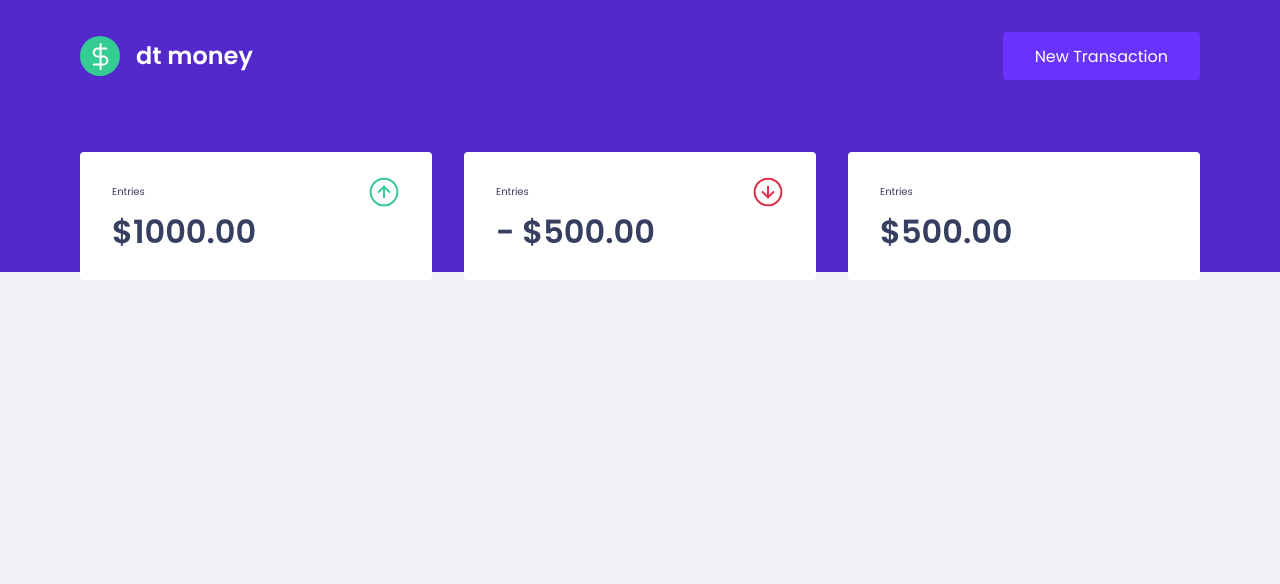
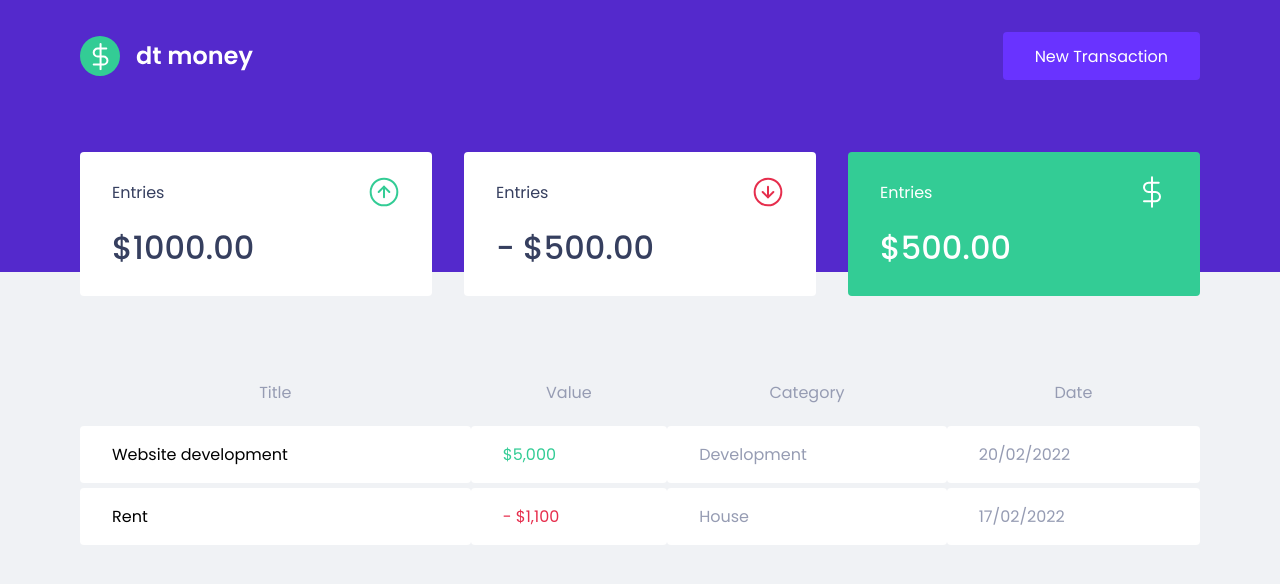
Before and after one commit to Bernardomennndes/dt-money, a React (Create React App) app: page / in a window 1280 px wide. Shown: the top 584 px of the page. Built offline with nearby package versions, Linux system fonts and the light colour scheme.

Commit message:
transactions table included

```diff
--- a/public/index.html
+++ b/public/index.html
@@ -11,7 +11,7 @@
 
   <title>dtMoney | Main Page</title>
 
-  <link href="https://fonts.googleapis.com/css2?family=Poppins:wght@400;600&display=swap" rel="stylesheet">
+  <link href="https://fonts.googleapis.com/css2?family=Poppins:wght@400;500;600&display=swap" rel="stylesheet">
 </head>
 
 <body>
--- a/src/components/Dashboard/index.tsx
+++ b/src/components/Dashboard/index.tsx
@@ -1,5 +1,6 @@
 import { Container } from "./styles";
 import { Summary } from "../Summary/index"
+import { TransactionsTable } from "../TransactionsTable";
 
 
 export function Dashboard() {
@@ -7,6 +8,7 @@ export function Dashboard() {
         <>
             <Container>
                 <Summary />
+                <TransactionsTable />
             </Container>
         </>
     );
--- a/src/components/Summary/index.tsx
+++ b/src/components/Summary/index.tsx
@@ -24,7 +24,7 @@ export function Summary() {
                     <strong>- $500.00</strong>
                 </div>
 
-                <div>
+                <div className="highlight-background">
                     <header>
                         <p>Entries</p>
                         <img src={totalImg} alt="Entries"/>
--- a/src/components/Summary/styles.ts
+++ b/src/components/Summary/styles.ts
@@ -19,8 +19,16 @@ export const Container = styled.div`
         }
 
         strong {
+            display: block;
             margin-top: 1.6rem;
             font-size: 3.2rem;
+            font-weight: 500;
+            line-height: 4.8rem;
+        }
+
+        &.highlight-background {
+            background: var(--green);
+            color: #fff;
         }
     }
 `
--- /dev/null
+++ b/src/components/TransactionsTable/index.tsx
@@ -0,0 +1,37 @@
+import { Container } from './styles'
+
+export function TransactionsTable() {
+    return (
+        <>
+            <Container>
+                <table>
+                    <thead>
+                        <tr>
+                            <th>Title</th>
+                            <th>Value</th>
+                            <th>Category</th>
+                            <th>Date</th>
+                        </tr>
+                    </thead>
+
+                    <tbody>
+                        <tr>
+                            <td>Website development</td>
+                            <td className="deposit">$5,000</td>
+                            <td>Development</td>
+                            <td>20/02/2022</td>
+                        </tr>
+
+                        <tr>
+                            <td>Rent</td>
+                            <td className="withdraw">- $1,100</td>
+                            <td>House</td>
+                            <td>17/02/2022</td>
+                        </tr>
+
+                    </tbody>
+                </table>
+            </Container>
+        </>
+    );
+}
--- /dev/null
+++ b/src/components/TransactionsTable/styles.ts
@@ -0,0 +1,38 @@
+import styled from "styled-components";
+
+export const Container = styled.div`
+    margin-top: 6.4rem;
+
+    table {
+        width: 100%;
+        border-spacing: 0 0.5rem;
+
+        th {
+            color: var(--text-body);
+            font-weight: 400;
+            padding: 1.6rem 3.2rem;
+            text-align: center;
+            line-height: 2.4rem;
+        }
+
+        td {
+            padding: 1.6rem 3.2rem;
+            border: 0;
+            background: var(--shape);
+            color: var(--text-body);
+            border-radius: 0.4rem;
+
+            &:first-child {
+                color: var(--text-title);
+            }
+
+            &.deposit {
+                color: var(--green);
+            }
+
+            &.withdraw {
+                color: var(--red);
+            }
+        }
+    }
+`
--- a/src/styles/global.ts
+++ b/src/styles/global.ts
@@ -36,8 +36,9 @@ export const GlobalStyle = createGlobalStyle`
     }
 
     body {
+        font-size: 1.6rem;
+        -webkit-font-smoothing: antialiased;
         background: var(--background);
-        -webkit-font-smoothing: antialiased;
     }
 
     body, input, textarea, button {
```
